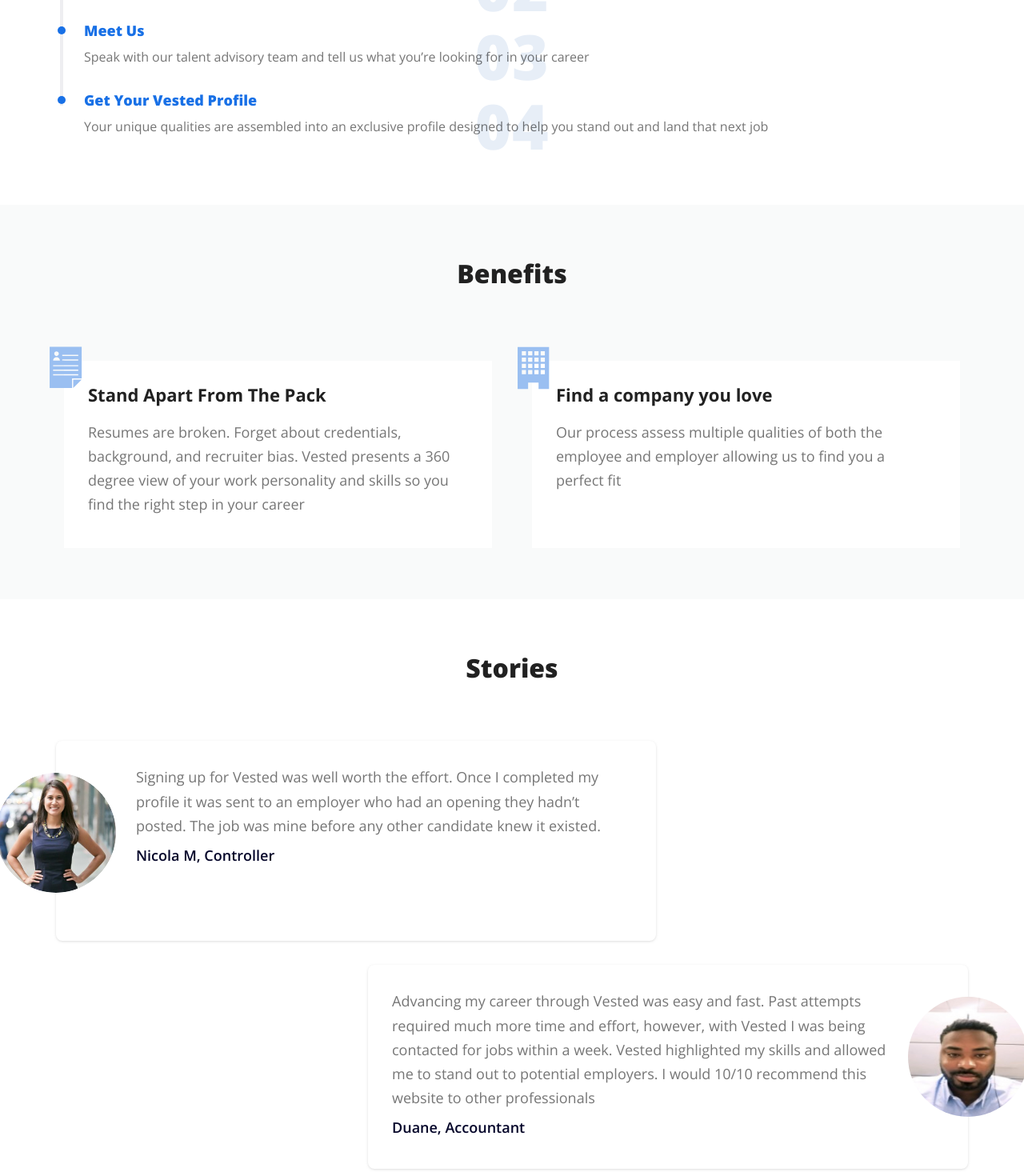
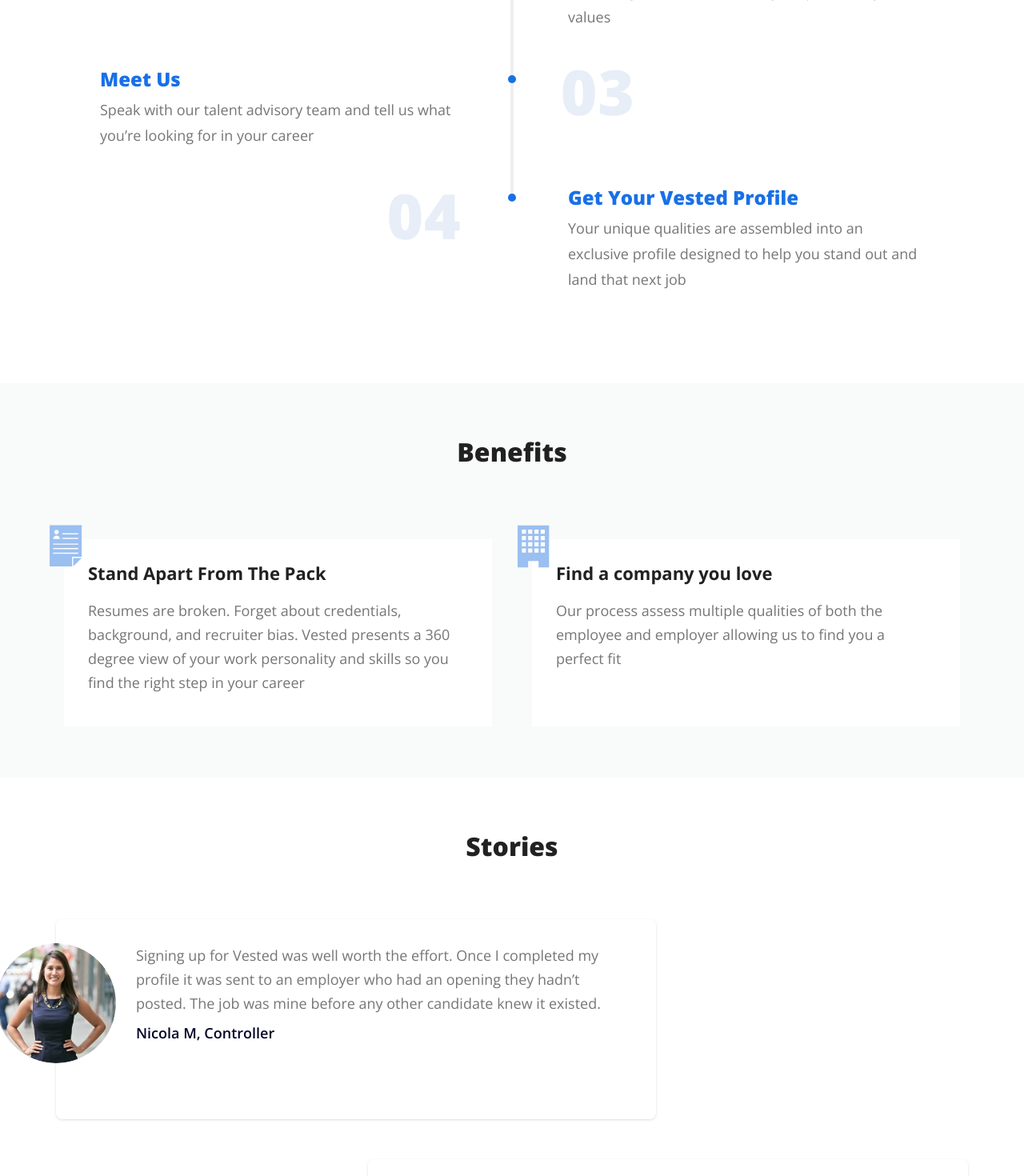
Before and after one commit to ashwaniweb/vested, a React app: page /professionals in a window 1280 px wide. Shown: the part 1240-2710 px from the top of the page at 80% size. Built offline with nearby package versions, Linux system fonts and the light colour scheme.

Commit message:
Finaly Done

```diff
--- a/src/candidates/howItWork.js
+++ b/src/candidates/howItWork.js
@@ -34,7 +34,7 @@
                 return (
                   <div
                     key={index}
-                    className={index % 2 === 0 ? "item right" : "item left"}
+                    className={index % 2 === 0 ? "item left" : "item right"}
                   >
                     <div className="content">
                       <h3>{item.heading}</h3>
--- a/src/scss/_candidates.scss
+++ b/src/scss/_candidates.scss
@@ -39,17 +39,6 @@
       position: relative;
       width: 50%;
       counter-increment: myIndex;
-      /*       &:after {
-        content: "";
-        position: absolute;
-        width: 10px;
-        height: 10px;
-        right: -5px;
-        background-color: #1870e6;
-        top: 8px;
-        border-radius: 50%;
-        z-index: 1;
-      } */
       &:before {
         content: counter(myIndex, decimal-leading-zero);
         font-size: 78px;
@@ -61,36 +50,6 @@
         top: 0;
         position: absolute;
         z-index: 1;
-      }
-      &.left {
-        left: 0;
-        text-align: right;
-        &:before {
-          position: absolute;
-          right: -140px;
-        }
-        h3 {
-          &:before {
-            right: -75px;
-          }
-        }
-      }
-
-      &.right {
-        left: 50%;
-        text-align: left;
-
-        &:before {
-          left: -140px;
-        }
-        &:after {
-          left: -5px;
-        }
-        h3 {
-          &:before {
-            left: -75px;
-          }
-        }
       }
       .content {
         padding: 0 30px;
--- a/src/scss/_responsive.scss
+++ b/src/scss/_responsive.scss
@@ -176,47 +176,40 @@
 
     .timeline {
       &:after {
-        bottom: 60px;
+        bottom: 90px;
         left: 22px;
       }
       .item {
         width: 100%;
         padding: 10px 20px;
+        margin-bottom: 20px;
         &:before {
-          left: 50%;
           top: 50%;
           z-index: -10;
           transform: translateX(-50%) translateY(-40%);
         }
         &.left {
-          left: 0;
-          text-align: left;
-          h3:before {
-            left: -33px;
+          &:before {
+            right: initial;
+            left: 35%;
           }
-          &:before {
-            left: 50%;
-            top: 50%;
-            z-index: -10;
-            transform: translateX(-50%) translateY(-40%);
+          h3 {
+            &:before {
+              right: initial;
+              left: -33px;
+            }
           }
         }
-
         &.right {
           left: 0;
-          text-align: left;
-          h3:before {
-            left: -33px;
+          &:before {
+            left: 35%;
+            right: initial;
           }
-          &:before {
-            left: 50%;
-            top: 50%;
-            z-index: -10;
-            transform: translateX(-50%) translateY(-40%);
-          }
-          &:after {
-            left: 14px;
-            top: 12px;
+          h3 {
+            &:before {
+              left: -33px;
+            }
           }
         }
         .content {
@@ -227,6 +220,42 @@
           }
           p {
             font-size: 16px;
+          }
+        }
+      }
+    }
+  }
+  .benefits {
+    .row {
+      flex-direction: column;
+      .col-md-6 {
+        padding: 0 40px;
+        margin-bottom: 30px;
+      }
+    }
+  }
+  .stories {
+    .row {
+      .box {
+        display: flex;
+        flex-direction: column;
+        justify-content: center;
+        padding: 60px 20px 20px 20px;
+        margin-top: 40px;
+        margin-bottom: 20px;
+        img {
+          top: -50px;
+          left: 50%;
+          width: 100px;
+          height: 100px;
+        }
+      }
+      &:nth-child(odd) {
+        .box {
+          padding: 60px 20px 20px 20px;
+          img {
+            top: -50px;
+            left: 50%;
           }
         }
       }
@@ -643,9 +672,105 @@
         max-height: initial;
       }
     }
+    &.candidates {
+      img {
+        width: 100%;
+        height: initial;
+        max-height: initial;
+      }
+    }
   }
   .companies {
     padding-top: 0;
+  }
+
+  .howToWork {
+    h2 {
+      margin-bottom: 40px;
+    }
+    .timeline {
+      &:after {
+        bottom: 120px;
+        left: 50%;
+      }
+      .item {
+        width: 50%;
+        padding: 0 40px 0;
+        margin-bottom: 50px;
+        &:before {
+          top: 20%;
+          transform: translateX(-50%) translateY(-40%);
+        }
+        &.left {
+          &:before {
+            left: initial;
+            right: -200px;
+          }
+          h3 {
+            &:before {
+              left: initial;
+              right: -75px;
+            }
+          }
+        }
+        &.right {
+          left: 50%;
+          &:before {
+            left: -110px;
+          }
+          h3 {
+            &:before {
+              left: -75px;
+            }
+          }
+        }
+        .content {
+          padding: 0 30px;
+          position: relative;
+          h3 {
+            font-size: 24px;
+            width: 100%;
+          }
+          p {
+            font-size: 18px;
+          }
+        }
+      }
+    }
+  }
+  .benefits {
+    .row {
+      flex-direction: row;
+      .col-md-6 {
+        padding: 0 15px;
+        margin-bottom: 0;
+      }
+    }
+  }
+  .stories {
+    .row {
+      .box {
+        display: initial;
+        padding: 30px 30px 30px 100px;
+        margin-top: 0;
+        margin-bottom: 20px;
+        img {
+          top: initial;
+          left: 0;
+          width: 150px;
+          height: 150px;
+        }
+      }
+      &:nth-child(odd) {
+        .box {
+          padding: 30px 100px 30px 30px;
+          img {
+            top: auto;
+            left: 100%;
+          }
+        }
+      }
+    }
   }
   // ccscsc
 }
```
